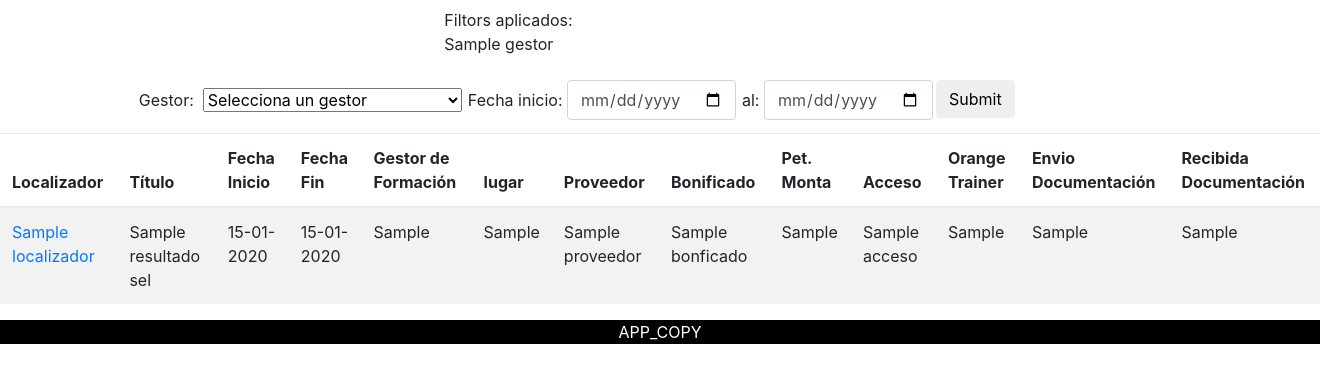
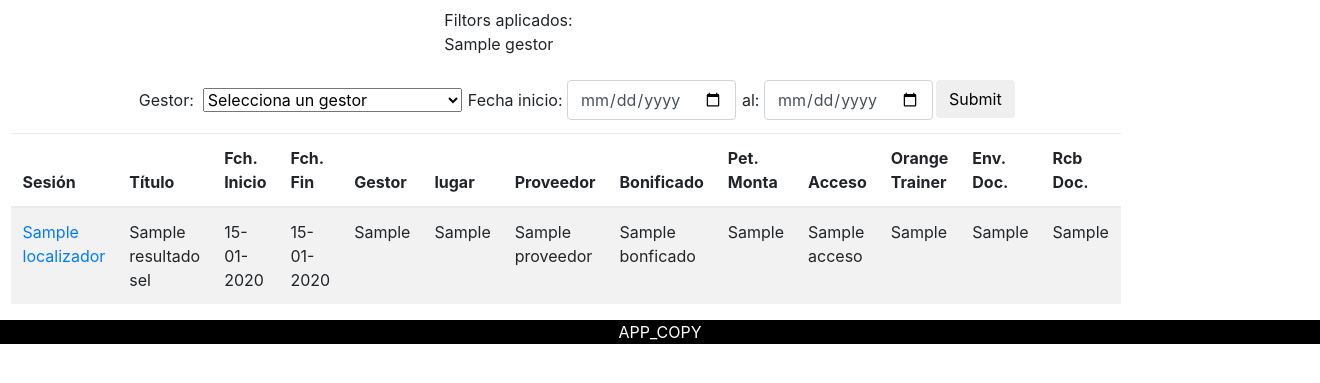
Before and after one commit to NachoRV/MVCcontForm, a PHP site: the page made by view/tareas/tareas.php in a window 1320 px wide. Shown: the part 66-449 px from the top of the page. Run offline with PHP 8.4, Linux system fonts and the light colour scheme; the template is opened without the code that fills it: most values are stand-ins (such as "Sample title", 1, 10 or a date in 2020); data that the repository does not hold is empty; some libraries are stand-ins or nearby versions.

Commit message:
act 26_11_17:40

```diff
--- a/view/importar/imphoy.php
+++ b/view/importar/imphoy.php
@@ -4,8 +4,10 @@ include 'view/overall/nav.php'; ?>
 
 <div class="container">
 <div class="row">
-<div class="col-xs-10 col-md-4"></div>
-<h2> Fichero partes de sesion</h2>
+<div class= "col-xs-1 col-md-4"></div>
+  <div class="col-xs-10 col-md-4">
+  <h2> Fichero partes de sesion</h2></div>
+  <div class= "col-xs-1 col-md-4"></div>
 </div>
   <div class="row importar">
     <div class= "col-xs-1 col-md-3"></div>
--- a/view/importar/importar.php
+++ b/view/importar/importar.php
@@ -3,6 +3,12 @@ include 'view/overall/header.php';
 include 'view/overall/nav.php'; ?>
 
 <div class="container">
+  <div class="row">
+  <div class= "col-xs-1 col-md-4"></div>
+    <div class="col-xs-10 col-md-5">
+    <h2> Fichero control de formación </h2></div>
+    <div class= "col-xs-1 col-md-3"></div>
+  </div>
   <div class="row importar">
     <div class= "col-xs-1 col-md-3"></div>
     <div class= "col-xs-10 col-md-6 divimportar">
--- a/view/overall/nav.php
+++ b/view/overall/nav.php
@@ -22,7 +22,7 @@
             <li class="dropdown">
              <a class="dropdown-toggle" data-toggle="dropdown" href="#">Convocatoria<span class="caret"></span></a>
             <ul class="dropdown-menu">
-              <li><a  href="?view=importar">Importar</a></li>
+              <!--<li><a  href="?view=importar">Importar</a></li>-->
               <li><a  href="?view=hoy">Hoy</a></li>
               <li><a  href="?view=tareas">Tareas</a></li>
             </ul>
--- a/view/tareas/tareas.php
+++ b/view/tareas/tareas.php
@@ -46,15 +46,16 @@ if($gestor !="" || $fecha1 !="" || $fecha2!=""){?>
  </div>
  <div class="col-xs-1 col-md-1"></div>
 </div>
-
+<div class="row">
+<<div class="col-xs-12 col-md-10">
  <table class="table table-striped">
   <thead>
     <tr>
-      <th>Localizador</th>
+      <th>Sesión</th>
       <th>Título</th>
-      <th>Fecha Inicio</th>
-      <th>Fecha Fin</th>
-      <th>Gestor de Formación</th>
+      <th>Fch. Inicio</th>
+      <th>Fch. Fin</th>
+      <th>Gestor</th>
       <th>lugar</th>
       <th>Proveedor</th>
 
@@ -62,8 +63,8 @@ if($gestor !="" || $fecha1 !="" || $fecha2!=""){?>
       <th>Pet. Monta</th>
       <th>Acceso</th>
       <th>Orange Trainer</th>
-      <th>Envio Documentación</th>
-      <th>Recibida Documentación</th>
+      <th>Env. Doc.</th>
+      <th>Rcb Doc.</th>
     </tr>
   </thead>
   <tbody>
@@ -98,5 +99,6 @@ if($gestor !="" || $fecha1 !="" || $fecha2!=""){?>
   ?>
  </tbody>
  </table>
-
+ </div>
+ </div>
 <?php include 'view/overall/footer.php'; ?>
```
Also changed, not shown: 4 other files.
